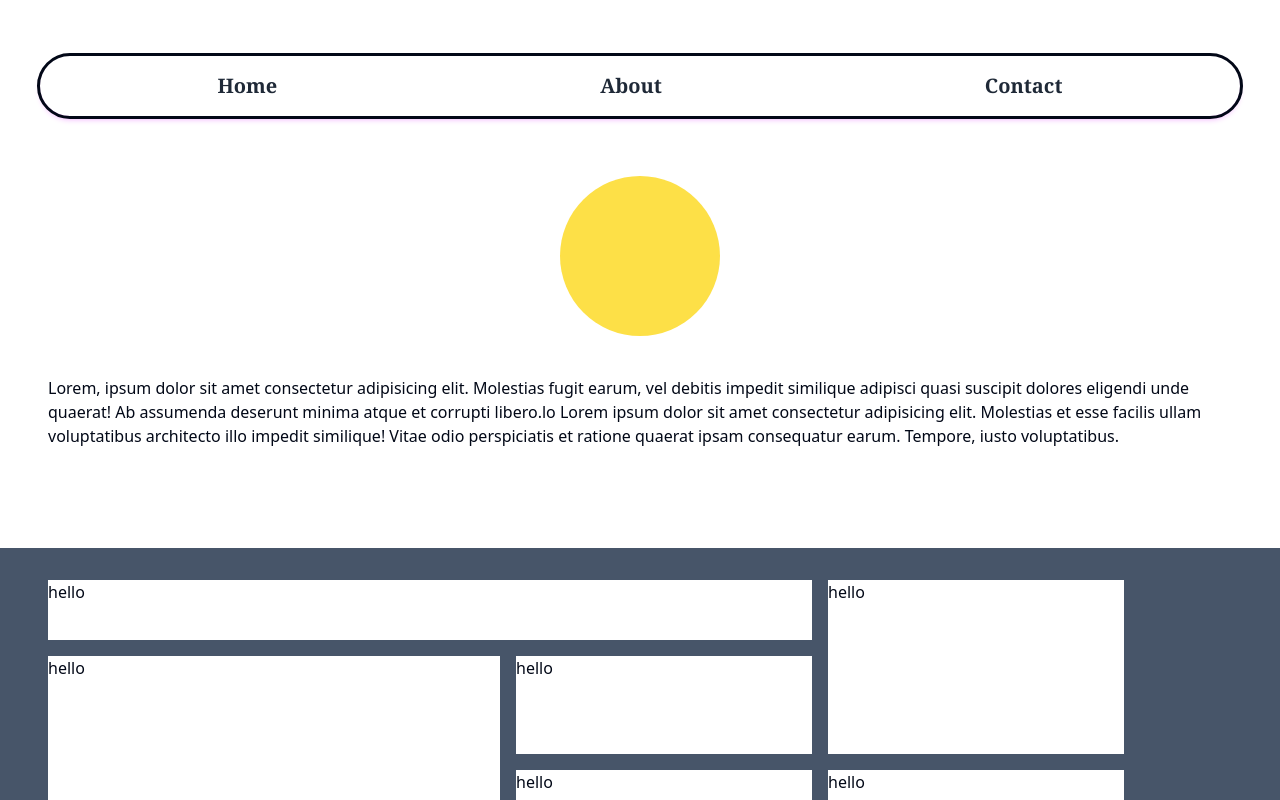
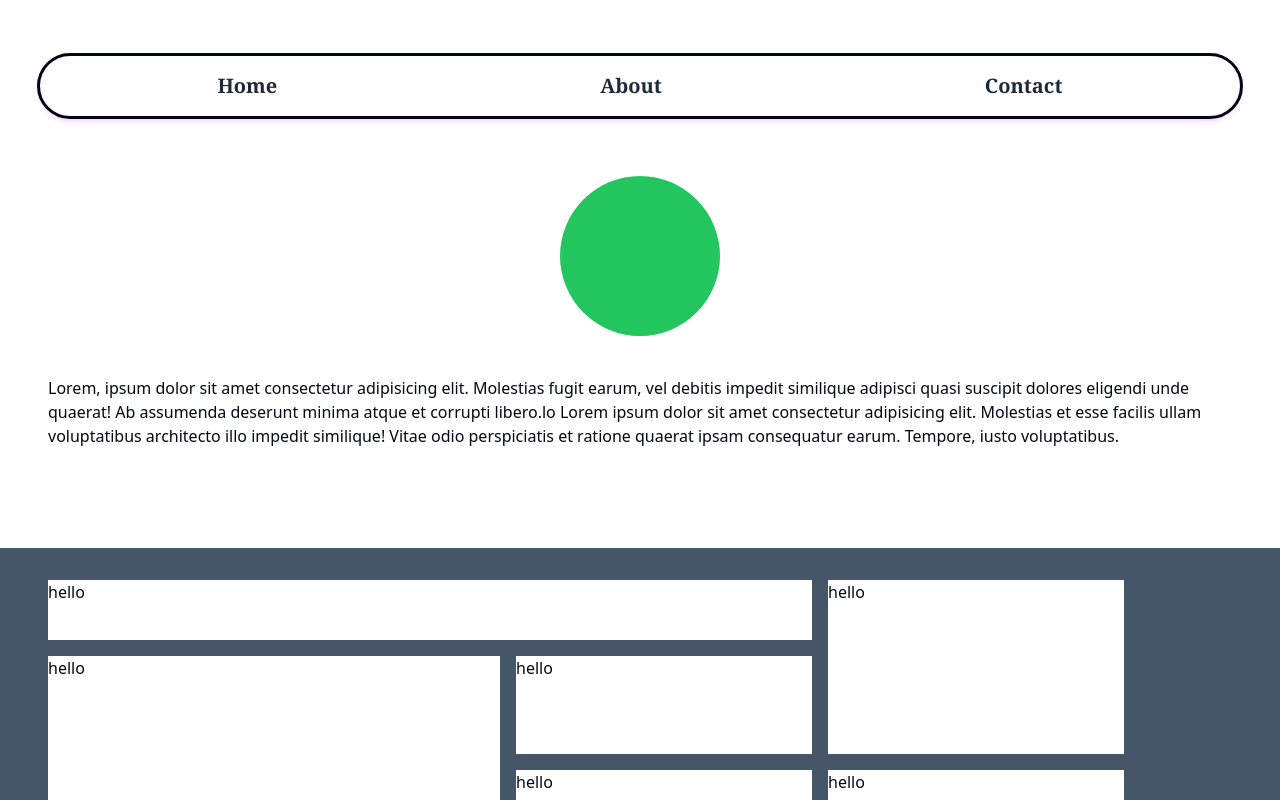
Before and after one commit to Ioni12/portfolio2, a React (Vite) app: page / in a window 1280 px wide. Shown: the top 800 px of the page. Built offline with nearby package versions, Linux system fonts and the light colour scheme.

Commit message:
to try something

```diff
--- a/src/Introduction.jsx
+++ b/src/Introduction.jsx
@@ -15,7 +15,7 @@ export default function Introduction()
         <>
             <div className=" mx-auto my-auto px-2 py-10">
                 <div className="bg-white py-5">
-                    <div className="bg-yellow-300 rounded-full h-40 w-40 mx-auto my-auto">
+                    <div className="bg-green-500 rounded-full h-40 w-40 mx-auto my-auto">
                     </div>
                     <div className="mx-10 my-10">
                         Lorem, ipsum dolor sit amet consectetur adipisicing elit. Molestias fugit earum, vel debitis impedit similique adipisci quasi suscipit dolores eligendi unde quaerat! Ab assumenda deserunt minima atque et corrupti libero.lo
```
